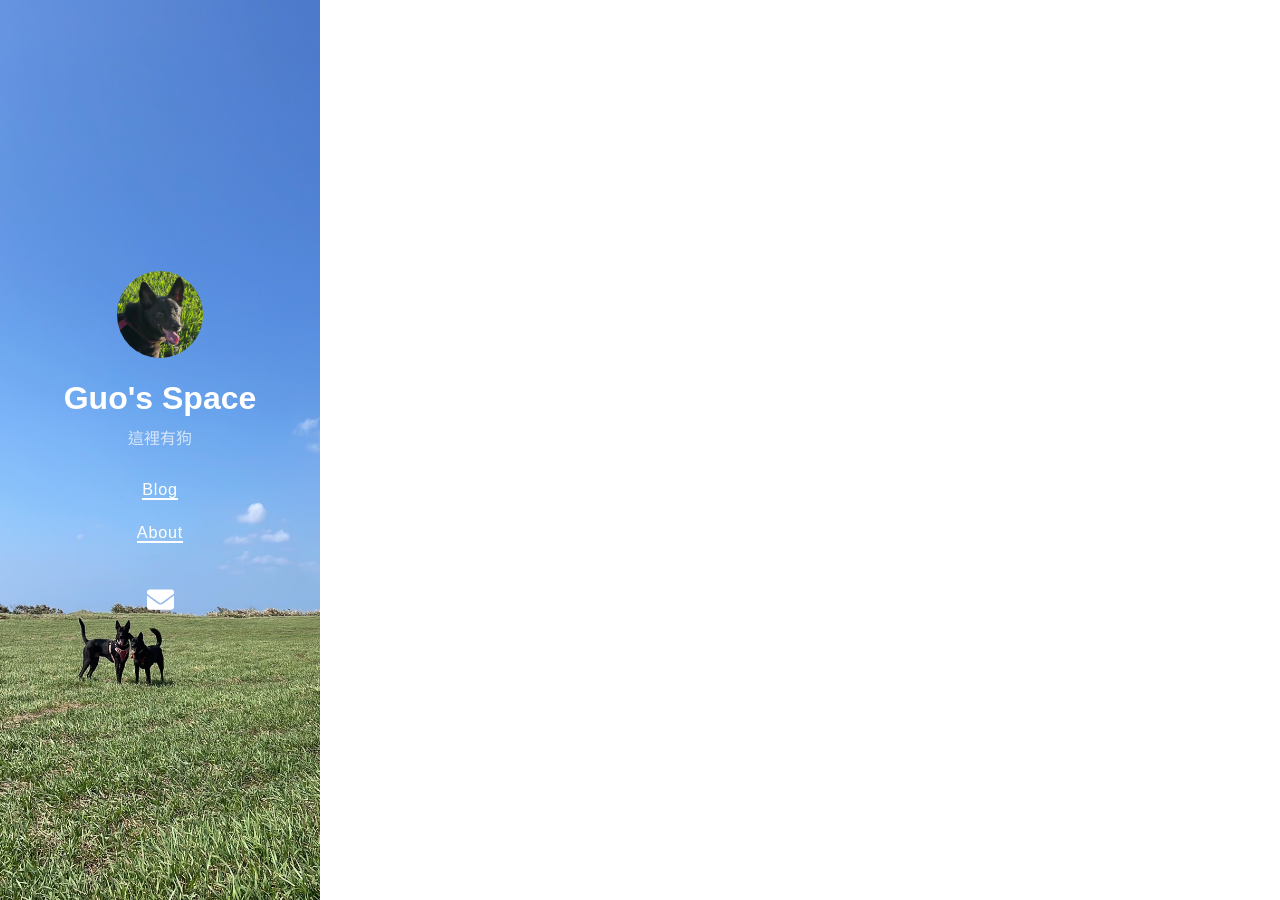
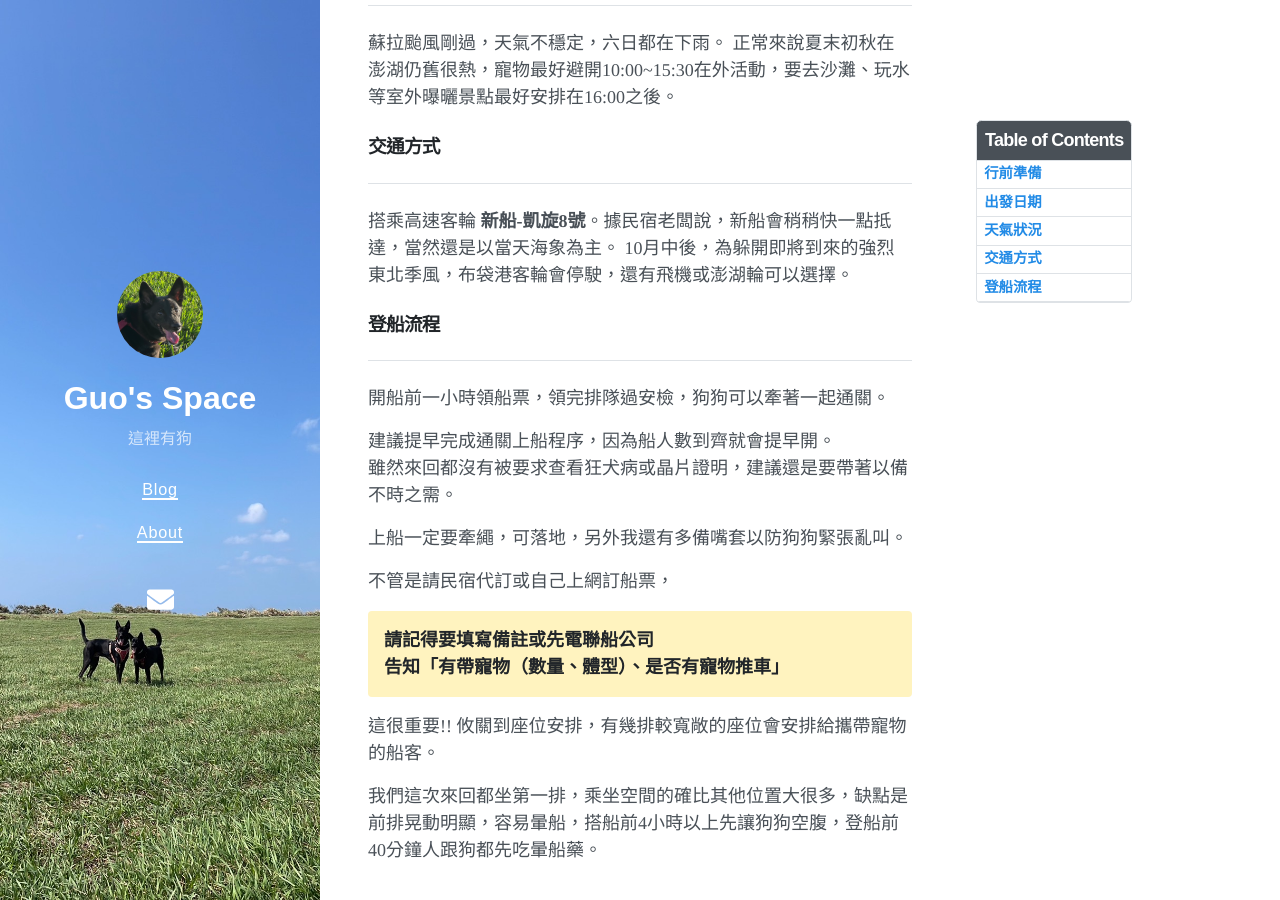
Before and after one commit to arguski/Guospace, a Jekyll site: the page built from _posts/2023-09-14-Travel-to-Penghu-with-dogs.md, in a window 1280 px wide and 900 px high, scrolled down 1451 px. Built offline with Jekyll 4.4.1, drawn with Linux system fonts in a browser that asks for light colours; nearby versions of some CDN libraries; some of the changed text lies outside the part shown.

Commit message:
新增澎湖狗狗文章內文

```diff
--- a/_posts/2023-09-14-Travel-to-Penghu-with-dogs.md
+++ b/_posts/2023-09-14-Travel-to-Penghu-with-dogs.md
@@ -6,12 +6,15 @@ tags: [澎湖景點, 澎湖狗狗搭船, 澎湖寵物友善]
 toc:  true
 ---
 
-紀錄2023年帶狗狗搭船到澎湖旅遊，我們事前準備什麼文件、行程與住宿費用，順便介紹朋友寵物友善的美食跟景點！
+紀錄2023年帶狗狗搭船到澎湖旅遊，事前準備文件、行程、住宿費用，順便介紹澎湖寵物友善美食跟景點！
 {: .message }
+
+![](/post-pics/Penghu-dog1.jpg "澎湖寵物搭船")
 
 ### 行前準備
 ---
-- 來回 狗狗/人類暈船藥
+- 狗狗暈船藥(來回) : 提前空腹4小時，登船前半小時吃
+- 人類暈船藥
 - 人類身分證- 領船票
 - 人類健保卡- 外島就醫
 - 人類駕照- 島上租車
@@ -37,6 +40,26 @@ toc:  true
 10月中後，為躲開即將到來的強烈東北季風，布袋港客輪會停駛，還有飛機或澎湖輪可以選擇。
 
 
+### 登船流程
+---
+開船前一小時領船票，領完排隊過安檢，狗狗可以牽著一起通關。
+
+建議提早完成通關上船程序，因為船人數到齊就會提早開。
+雖然來回都沒有被要求查看狂犬病或晶片證明，建議還是要帶著以備不時之需。
+
+上船一定要牽繩，可落地，另外我還有多備嘴套以防狗狗緊張亂叫。
+
+不管是請民宿代訂或自己上網訂船票，
+
+**請記得要填寫備註或先電聯船公司**
+**告知「有帶寵物（數量、體型）、是否有寵物推車」**
+{: .message }
+
+這很重要!! 攸關到座位安排，有幾排較寬敞的座位會安排給攜帶寵物的船客。
+
+我們這次來回都坐第一排，乘坐空間的確比其他位置大很多，缺點是前排晃動明顯，容易暈船，搭船前4小時以上先讓狗狗空腹，登船前40分鐘人跟狗都先吃暈船藥。
+
+
 
 
 
```
Also changed, not shown: post-pics/Penghu-dog1.jpg (added), 1 other file.
